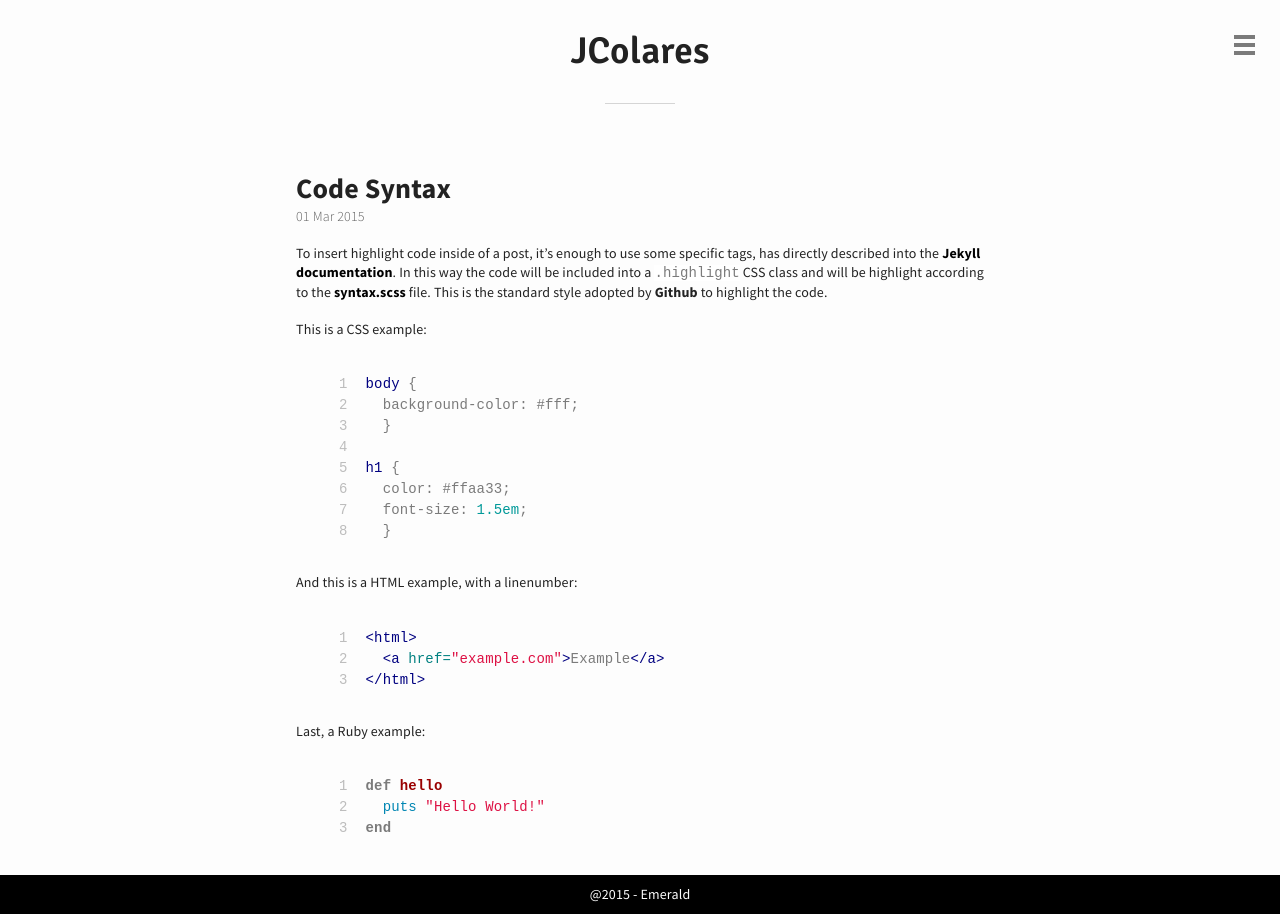
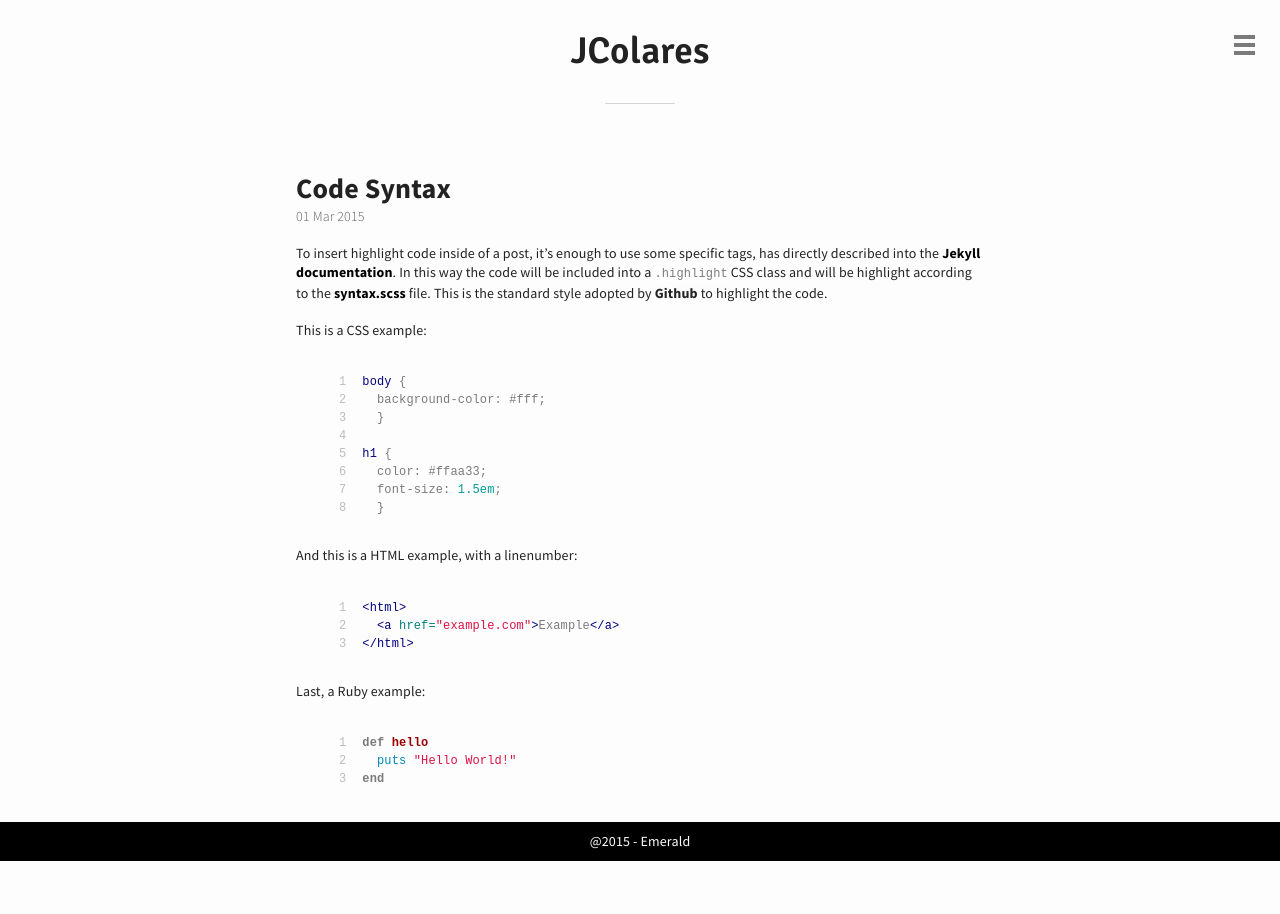
Before and after one commit to jcolares/jcolares.github.io, a Jekyll site: the page built from _posts/2015-03-01-code-syntax.md, in a window 1280 px wide. Built offline with Jekyll 4.4.1, drawn with Linux system fonts in a browser that asks for light colours.

Commit message:
Teste customização de code block

```diff
--- a/_sass/custom.scss
+++ b/_sass/custom.scss
@@ -1,3 +1,9 @@
 /*- Custom style -*/
 
 // -- Put custom style under this point -- //
+
+code {
+  color: lighten($text-color, 35%);
+  background-color: lighten($background-color, 35%);
+  font-size: 12px;
+}
```
